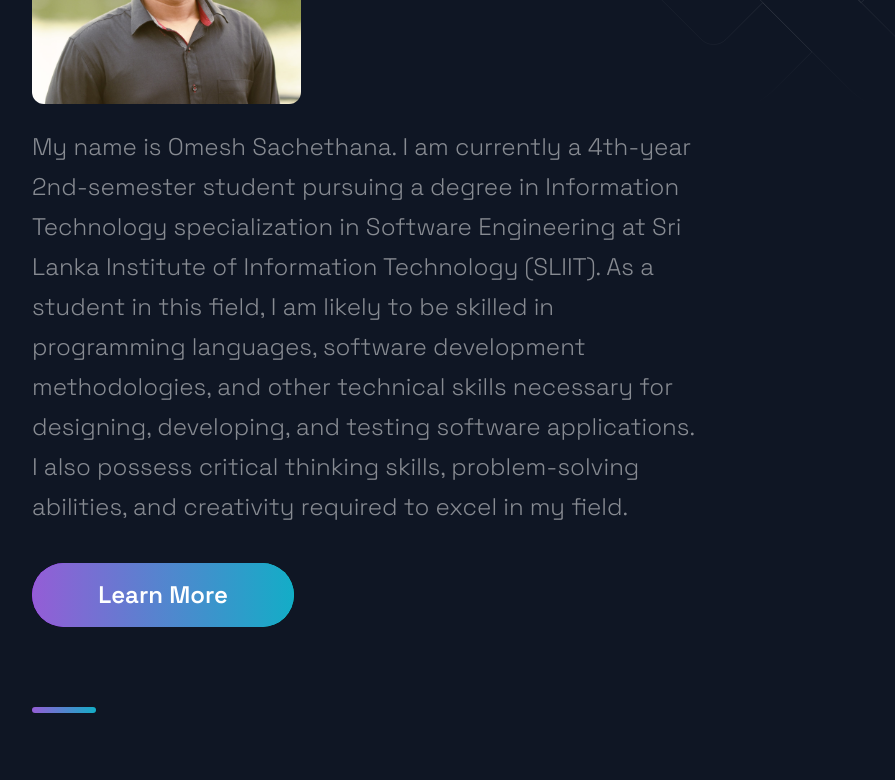
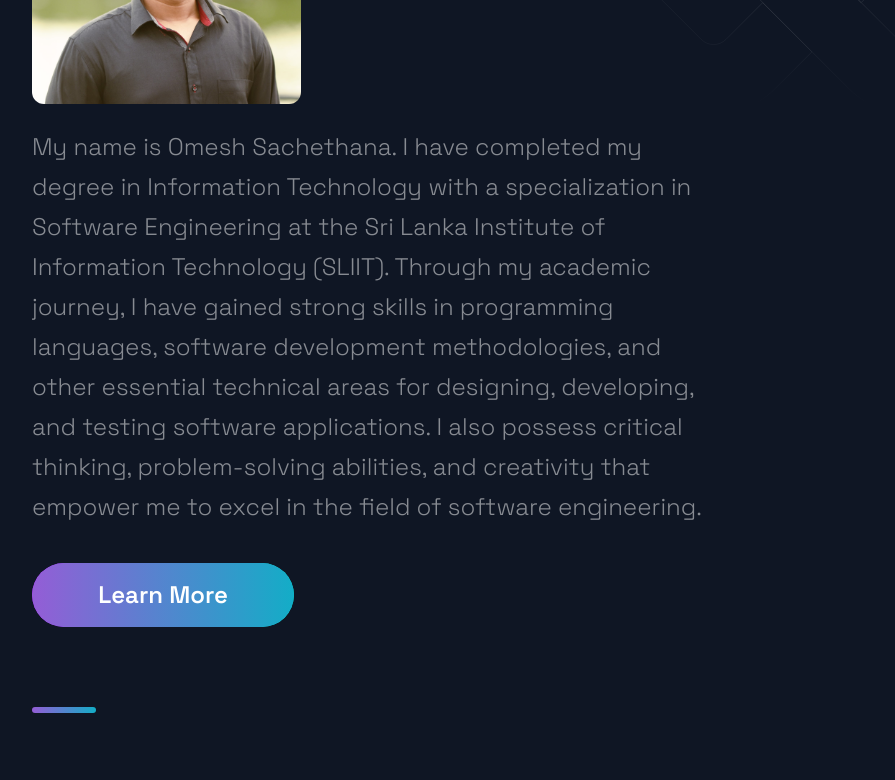
Before and after one commit to OmeshSachethana/MyPortfolio, a Next.js app: page / in a window 1280 px wide. Shown: the part 520-1300 px from the top of the page, without its empty margins (88-983 px from the left). Built offline with nearby package versions, Linux system fonts and the light colour scheme.

Commit message:
details updated

```diff
--- a/src/components/Header/Header.js
+++ b/src/components/Header/Header.js
@@ -55,7 +55,7 @@ const Header = () =>  (
       <SocialIcons href='https://twitter.com/OSachethana'>
         <AiFillTwitterCircle size={'3rem'} />
       </SocialIcons>
-      <Link href='https://drive.google.com/file/d/1upZS-hcMUfj5R21XcPOs6nrMoHua_Lpb/view?usp=sharing'>
+      <Link href='https://drive.google.com/file/d/1kSISXaA1Y2Rpz_mU1BAthfiZ4ulIOUEQ/view?usp=sharing'>
     <Button>Download CV</Button>
   </Link>
     </Div3>
--- a/src/components/Hero/Hero.js
+++ b/src/components/Hero/Hero.js
@@ -17,9 +17,11 @@ const Hero = (props) => (
         style={{ maxWidth: '40%', borderRadius: '12px' }}
       />
       <br /><br />
-      <SectionText>My name is Omesh Sachethana. I am currently a 4th-year 2nd-semester student pursuing a degree in Information Technology specialization in Software Engineering at Sri Lanka Institute of Information Technology (SLIIT). As a student in this field, I am likely to be skilled in programming languages, software development methodologies, and other technical skills necessary for designing, developing, and testing software applications.
-        I also possess critical thinking skills, problem-solving abilities, and creativity required to excel in my field.</SectionText>
-      <Button onClick={() => window.location = 'https://drive.google.com/file/d/1jWavKV7GnENdiHnLdCttT7OVDU0q4z4u/view?usp=sharing'} >Learn More</Button>
+      <SectionText>
+  My name is Omesh Sachethana. I have completed my degree in Information Technology with a specialization in Software Engineering at the Sri Lanka Institute of Information Technology (SLIIT). Through my academic journey, I have gained strong skills in programming languages, software development methodologies, and other essential technical areas for designing, developing, and testing software applications. I also possess critical thinking, problem-solving abilities, and creativity that empower me to excel in the field of software engineering.
+</SectionText>
+
+      <Button onClick={() => window.location = 'https://drive.google.com/file/d/1kSISXaA1Y2Rpz_mU1BAthfiZ4ulIOUEQ/view?usp=sharing'} >Learn More</Button>
     </LeftSection>
   </Section>
 );
--- a/src/components/Technologies/Technologies.js
+++ b/src/components/Technologies/Technologies.js
@@ -1,7 +1,7 @@
 import React from 'react';
 import { DiFirebase, DiReact, DiZend, DiAngularSimple, DiNodejsSmall, DiMongodb } from 'react-icons/di';
 import { SiSpringboot, SiAdobeillustrator, SiAdobephotoshop, SiFigma, SiFlutter } from 'react-icons/si';
-import { FaNodeJs } from 'react-icons/fa';
+import { FaMobileAlt  } from 'react-icons/fa';
 import { Section, SectionDivider, SectionText, SectionTitle } from '../../styles/GlobalComponents';
 import { List, ListContainer, ListItem, ListParagraph, ListTitle } from './TechnologiesStyles';
 
@@ -19,14 +19,17 @@ const Technologies = () =>  (
     <DiReact size={'3rem'} style={{ marginRight: '1rem' }} />
     <DiAngularSimple size={'3rem'} /> &nbsp;&nbsp;
     <SiFlutter size={'2.2rem'} />
+    <FaMobileAlt size={'2.2rem'} /> {/* React Native icon replacement */}
   </div>
   <ListContainer>
     <ListTitle>Frontend</ListTitle>
-          <ListParagraph>Experience with <br/>
-                         React.js, Angular, and Flutter
+    <ListParagraph>
+      Experience with <br />
+      React.js, React Native, Angular, and Flutter
     </ListParagraph>
   </ListContainer>
 </ListItem>
+
       <ListItem>
         <div style={{ display: 'flex', alignItems: 'center' }}>
           <SiSpringboot size={'2.5rem'} style={{ marginRight: '1rem' }} />
--- a/src/components/TimeLine/TimeLine.js
+++ b/src/components/TimeLine/TimeLine.js
@@ -46,7 +46,7 @@ const Timeline = () => {
     <Section id="about">
       <SectionTitle>About Me</SectionTitle>
       <SectionText>
-          I am a Software Engineering undergraduate with expertise in several technologies with a passion for creating innovative solutions to complex problems. I have a strong reputation as a problem solver and team player since I have a passion for coming up with original solutions to challenging issues.
+          I am a Software Engineering graduate with expertise in several technologies with a passion for creating innovative solutions to complex problems. I have a strong reputation as a problem solver and team player since I have a passion for coming up with original solutions to challenging issues.
           <br/>
           Together with my strong technical abilities, I can work cooperatively with stakeholders and colleagues.
           I have proven my capacity as a software engineer to design, create, and deploy software solutions that adhere to the highest standards of quality and dependability.
```
Lines whose indentation alone changed are shown as unchanged.
